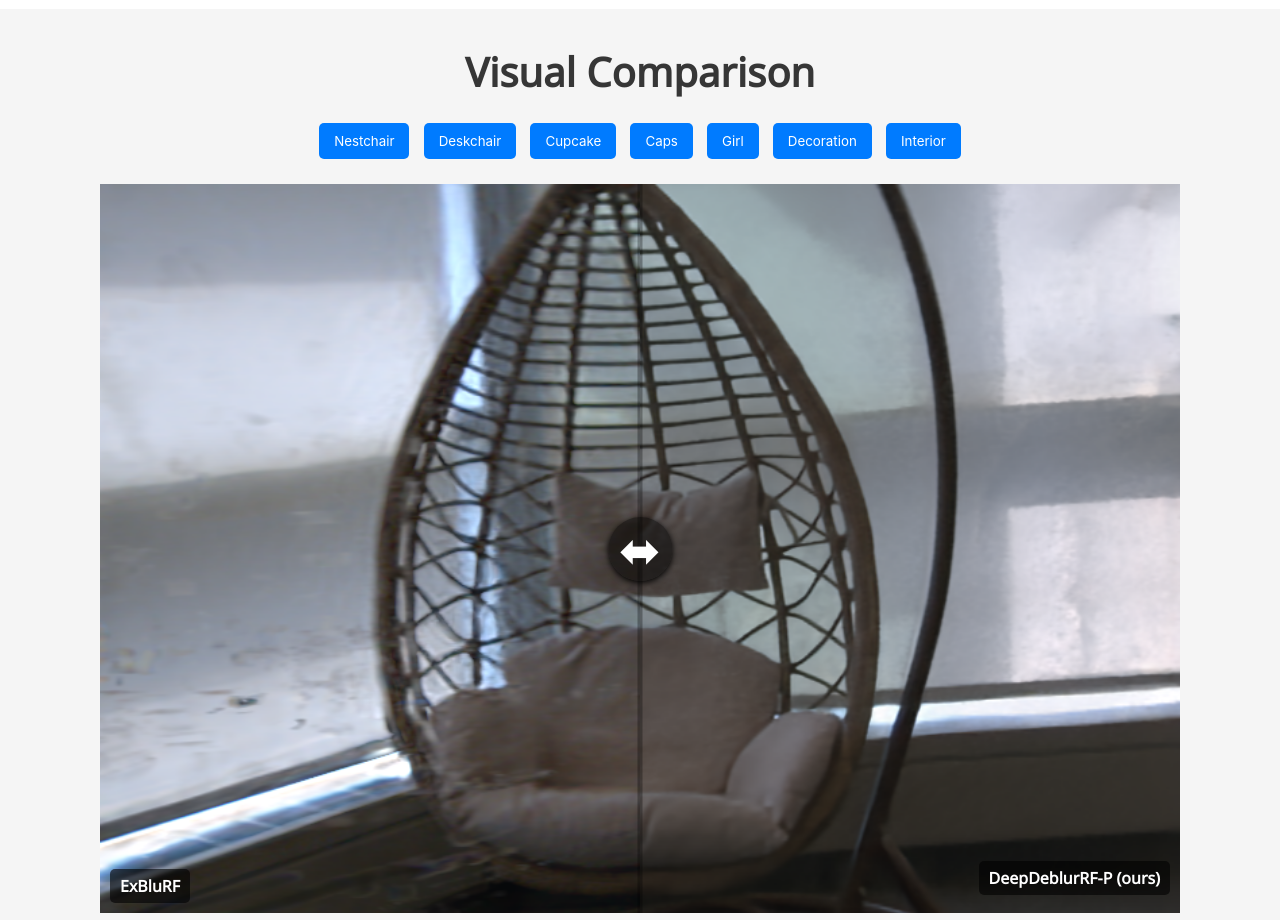
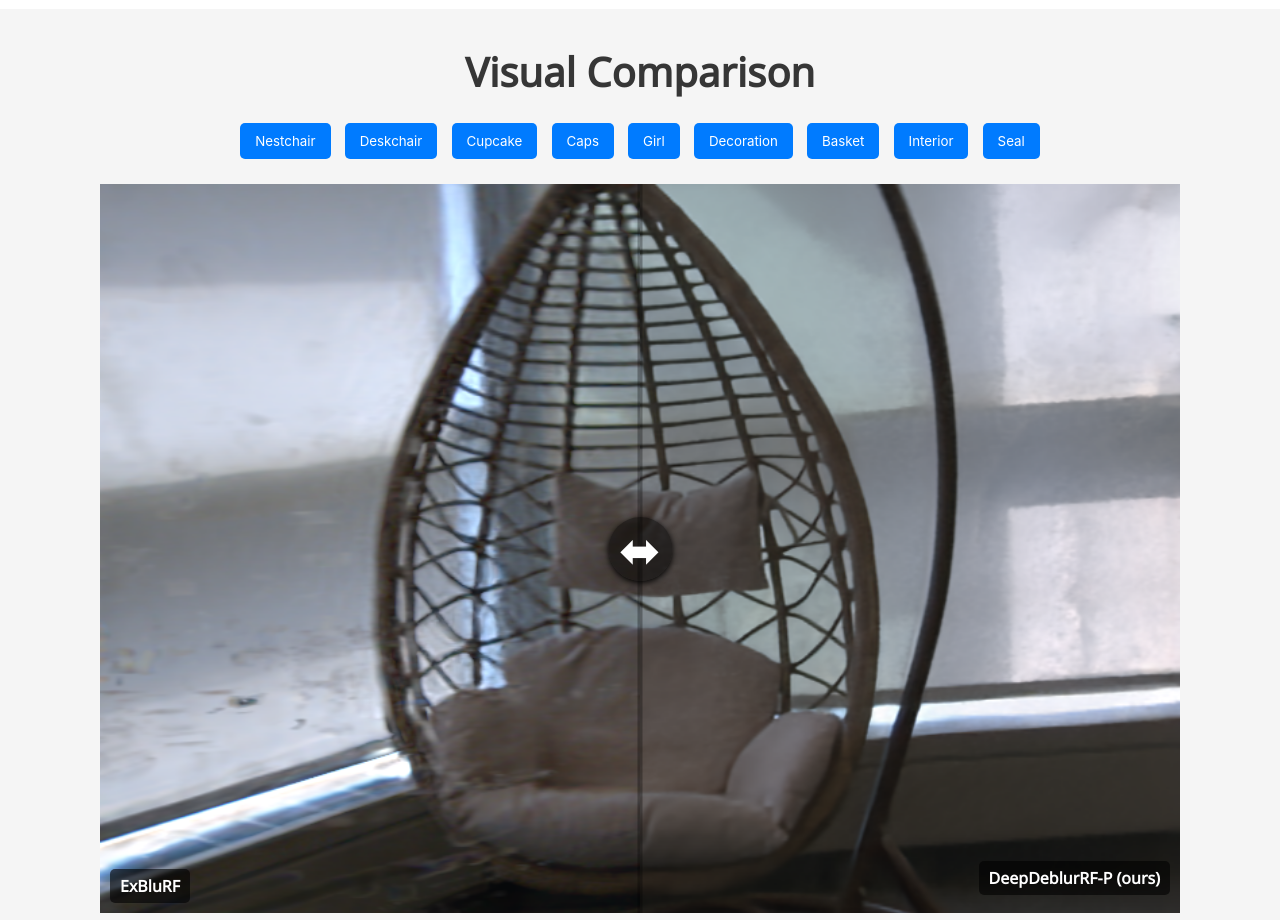
Before and after one commit to haeyun-choi/DDRF_page, a plain HTML site: page index.html in a window 1280 px wide. Shown: the part 4500-5420 px from the top of the page. Drawn offline with nearby package versions, Linux system fonts and the light colour scheme; some icons are missing; a web font is replaced by a local one.

Commit message:
Update index.html

```diff
--- a/index.html
+++ b/index.html
@@ -379,7 +379,9 @@
         <button class="switch-btn" data-img="3">Caps</button>
         <button class="switch-btn" data-img="4">Girl</button>
         <button class="switch-btn" data-img="5">Decoration</button>
-        <button class="switch-btn" data-img="6">Interior</button>
+        <button class="switch-btn" data-img="6">Basket</button>
+        <button class="switch-btn" data-img="7">Interior</button>
+        <button class="switch-btn" data-img="8">Seal</button>
     </div>
 
     <!-- 이미지 비교 영역 -->
```
